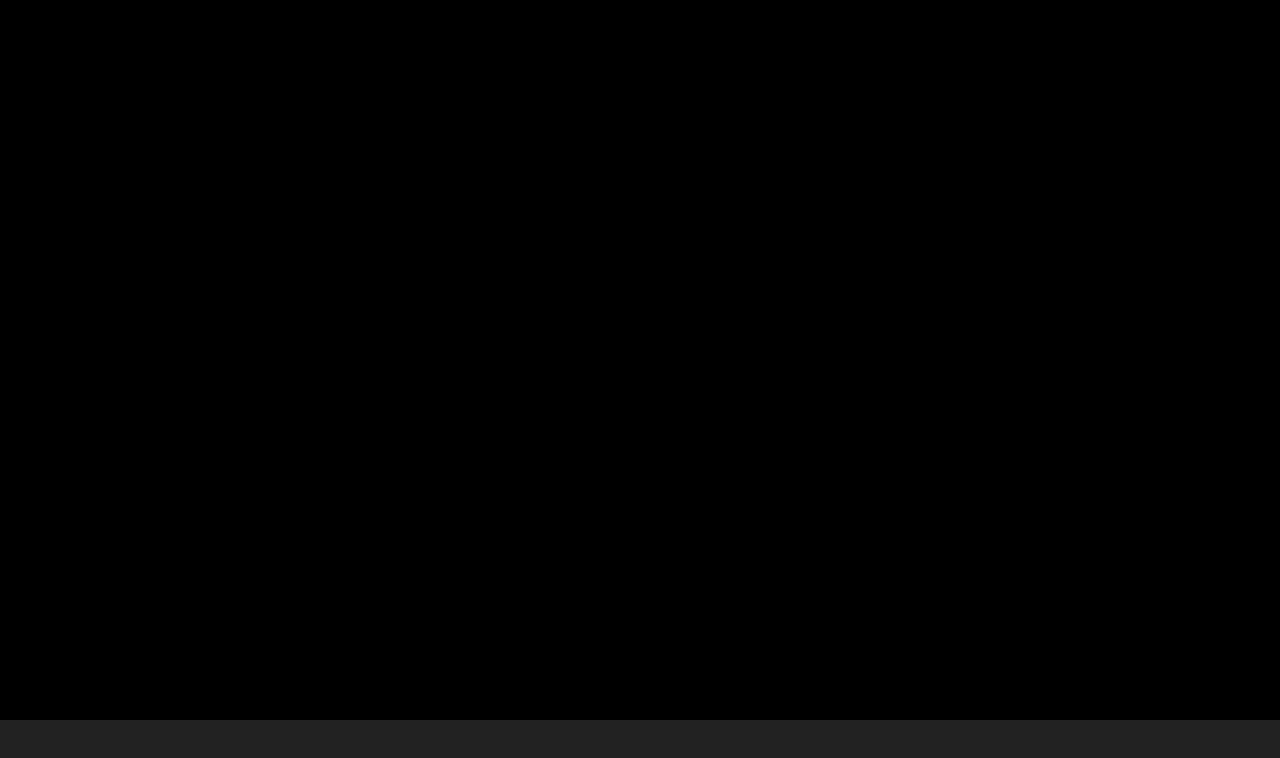
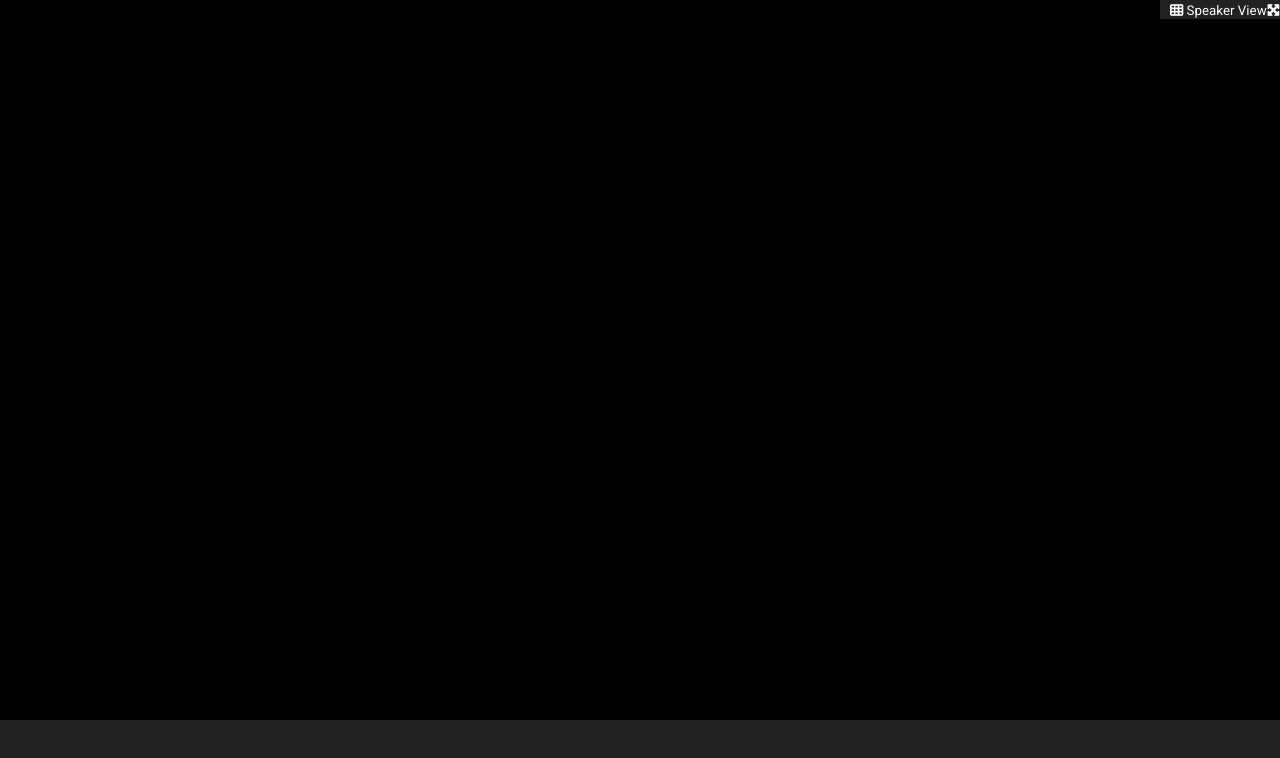
Before and after one commit to MatteoGiunta97/html-css-zoom, a plain HTML site: page index.html in a window 1280 px wide. Drawn offline with Linux system fonts and the light colour scheme.

Commit message:
feat: add screen view toggle

```diff
--- a/index.html
+++ b/index.html
@@ -23,7 +23,12 @@
   </head>
   <body>
     <div class="container-top">
-      <div class="row"></div>
+      <div class="row screen-top">
+        <div class="toggle-screen-view">
+            <div><small><i class="fa-solid fa-table-cells"></i> Speaker View</small></div>
+            <div><small><i class="fa-solid fa-maximize"></i></small></div>
+        </div>
+      </div>
     </div>
     <div class="container-main">
       <div class="row">
--- a/style.css
+++ b/style.css
@@ -44,7 +44,6 @@ img {
 .container-top {
     background-color: black;
     height: 30px;
-
 }
 
 .container-main {
@@ -83,3 +82,19 @@ img {
 }
 
 /*--/ GRID LAYOUT --*/
+
+
+/*-- TOP --*/
+
+.screen-top {
+    justify-content: flex-end;
+    align-items: center;
+}
+
+.toggle-screen-view {
+    display: flex;
+    color: white;
+    background-color: #222222;
+}
+
+/*--/ TOP --*/
```
